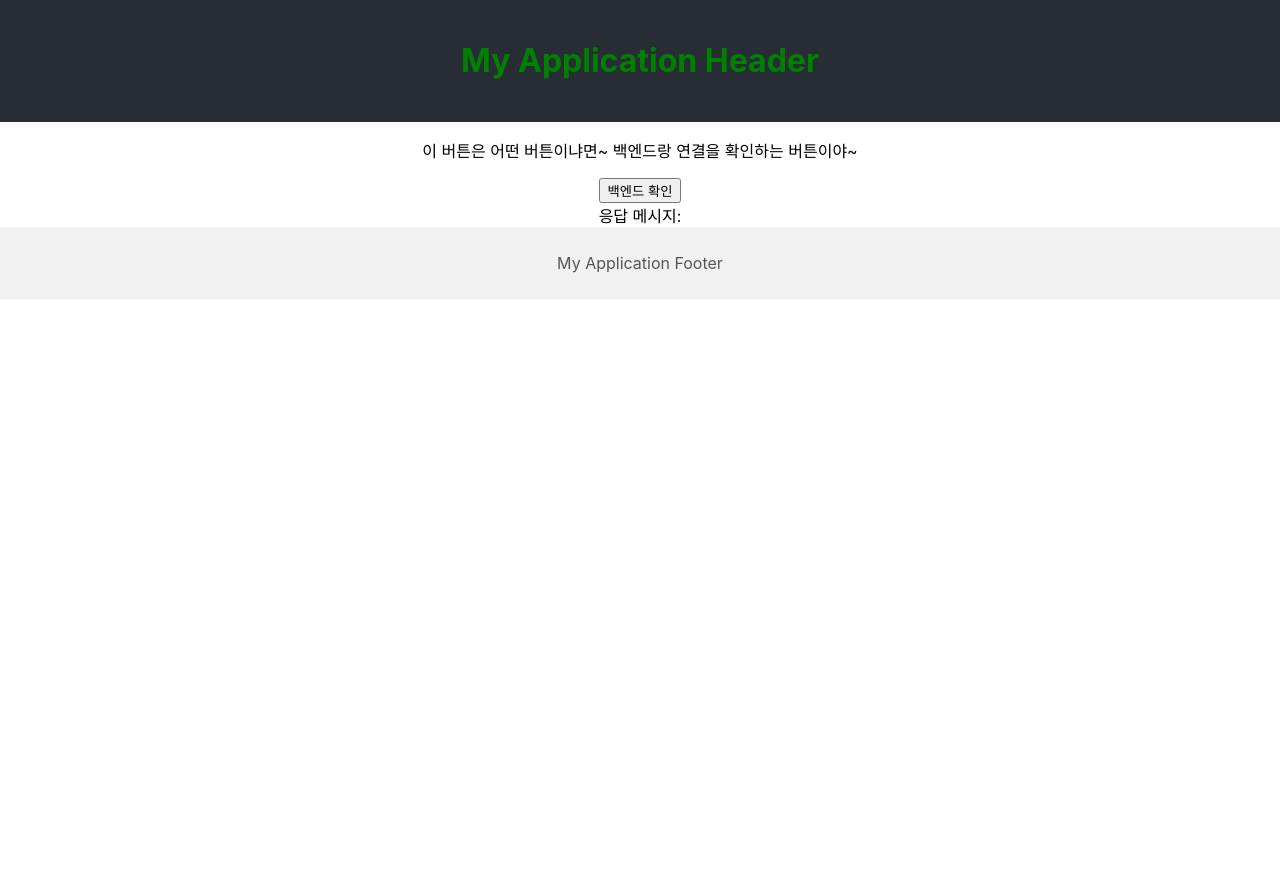
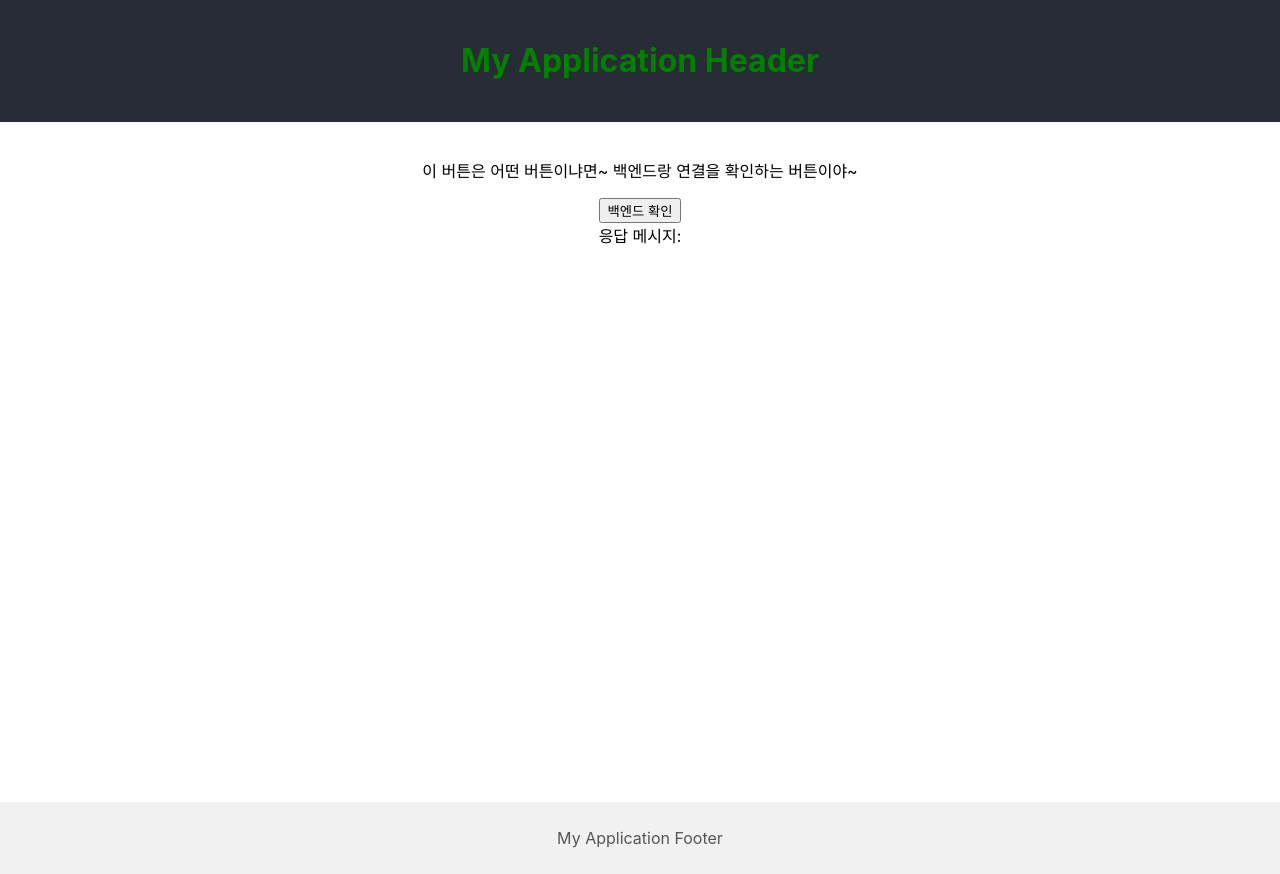
Before and after one commit to gimhancheol4-hue/react_test, a React (Create React App) app: page / in a window 1280 px wide. Before the commit the page ends 800 px from the top, so only its background shows below. Built offline with nearby package versions, Linux system fonts and the light colour scheme.

Commit message:
메인 컨테이너 높이 조정

```diff
--- a/src/App.css
+++ b/src/App.css
@@ -19,3 +19,9 @@
     transform: rotate(360deg);
   }
 }
+
+.Main-container {
+    padding: 20px;
+    text-align: center;
+    height : calc(100vh - 160px);
+}
--- a/src/App.js
+++ b/src/App.js
@@ -30,6 +30,7 @@ function App() {
   return (
     <div className="App">
       {Header()}
+      <div className="Main-container">
         <div>
           <p>이 버튼은 어떤 버튼이냐면~ 백엔드랑 연결을 확인하는 버튼이야~</p>
           <input type="button" value="백엔드 확인" onClick={test} />
@@ -37,6 +38,7 @@ function App() {
         <div>
           응답 메시지: {message}
         </div>
+      </div>
       {Footer()}
     </div>
   );
```
Lines whose indentation alone changed are shown as unchanged.
